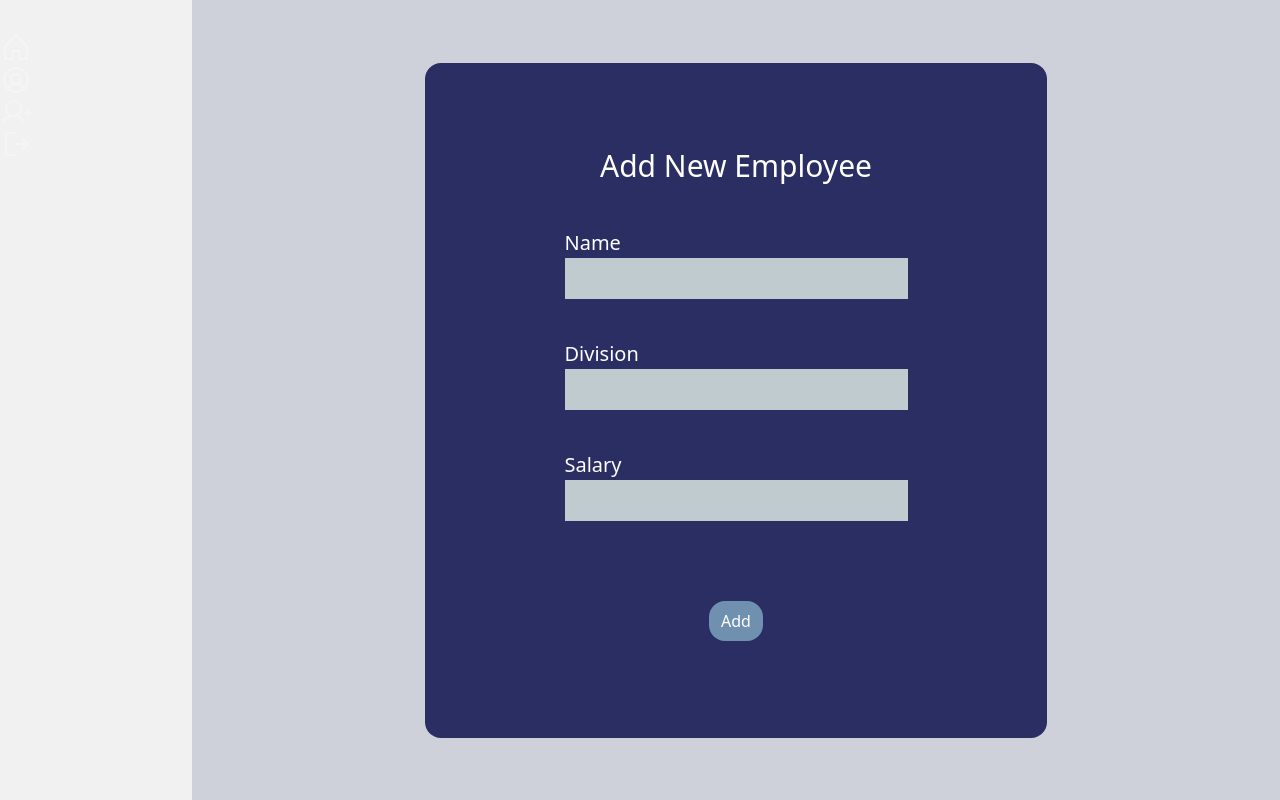
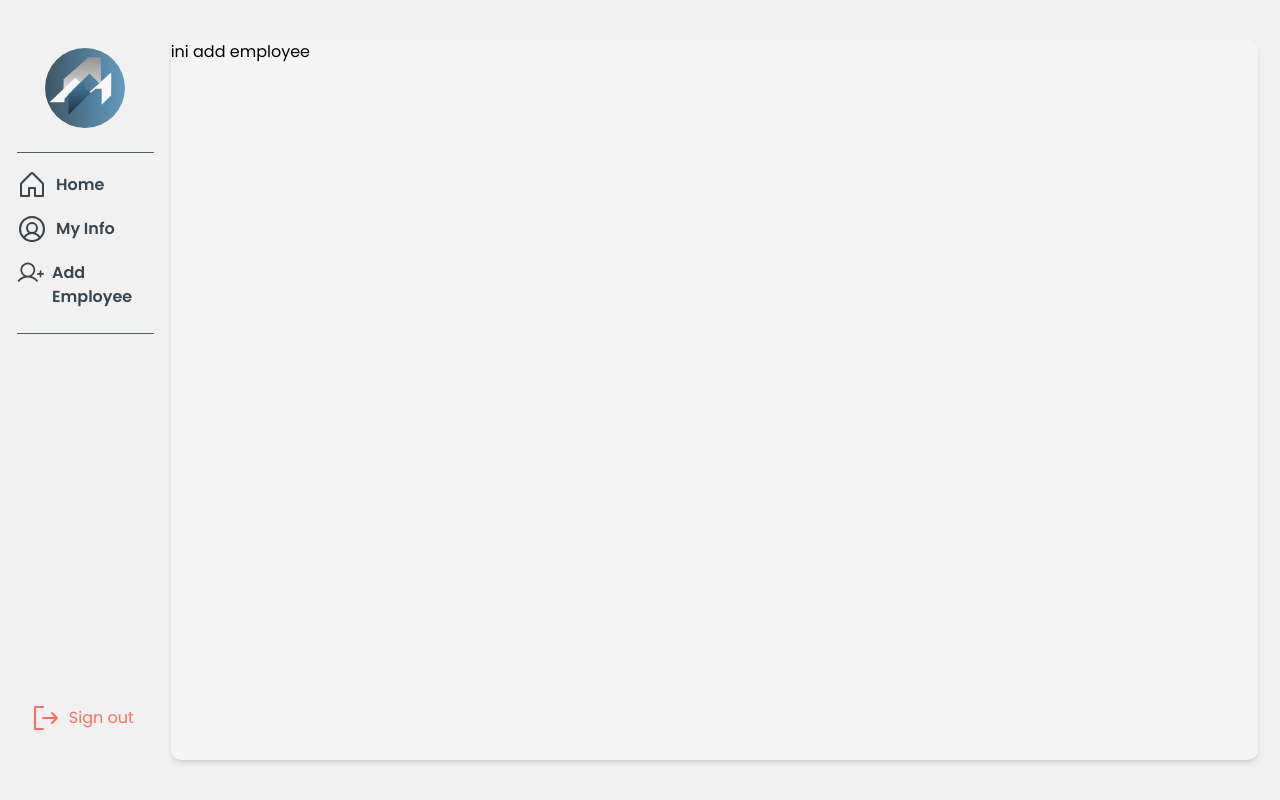
Before and after one commit to rastuak/EmpTracky, a React (Vite) app: page /add-employee in a window 1280 px wide. Built offline with nearby package versions, Linux system fonts and the light colour scheme.

Commit message:
changes on DashboardElement.jsx

```diff
--- a/src/components/ui/DashboardElement.jsx
+++ b/src/components/ui/DashboardElement.jsx
@@ -1,15 +1,47 @@
+import { House, SignOut, UserCircle, UserPlus } from "@phosphor-icons/react";
 import { useNavigate } from "react-router-dom";
-import { House, UserCircle, UserPlus, SignOut } from "@phosphor-icons/react"
+import line from "../../assets/images/dashboardLine.svg";
+import logo from "../../assets/images/logoDashboard.svg";
 
-export default function DashboardElement() {
+export default function DashboardElement({children}) {
   const navigate = useNavigate();
 
   return (
-    <div className="bg-[#f1f1f1] h-screen w-[15%] flex flex-col py-8 font-poppins">
-      <House size={32} className="text-[#f5f5f5]"/>
-      <UserCircle size={32} className="text-[#f5f5f5]"/>
-      <UserPlus size={32} className="text-[#f5f5f5]"/>
-      <SignOut size={32} className="text-[#f5f5f5]"/>
+    <div className="bg-emptracky-f1 min-h-screen w-screen font-poppins flex overflow-hidden">
+      <div className="w-[15%] min-h-screen py-12 px-4 relative">
+        <div className="w-full justify-center items-center h-[90%]">
+          <div className="w-full flex justify-center">
+            <img src={logo} alt="logo" className="w-[80px]" />
+          </div>
+          <img src={line} className="mt-6 mb-4" />
+          <div className="text-emptracky-darkgray font-semibold">
+            <div className="flex gap-2 hover:text-emptracky-blue hover:cursor-pointer w-fit mb-3 transition-all duration-200" onClick={() => navigate("/home")}>
+              <House size={32} />
+              <p className="mt-1">Home</p>
+            </div>
+            <div className="flex gap-2 hover:text-emptracky-blue hover:cursor-pointer w-fit mb-3 transition-all duration-200" onClick={() => navigate("/my-info")}>
+              <UserCircle size={32} />
+              <p className="mt-1">My Info</p>
+            </div>
+            <div className="flex gap-2 hover:text-emptracky-blue hover:cursor-pointer w-fit mb-3 transition-all duration-200" onClick={() => navigate("/add-employee")}>
+              <UserPlus size={32} />
+              <p className="mt-1">Add Employee</p>
+            </div>
+          </div>
+          <img src={line} className="mt-6 mb-4" />
+        </div>
+        <div className="flex w-full justify-center">
+          <div className="p-1 pr-3 rounded-md flex gap-2 text-emptracky-red hover:text-emptracky-fd hover:bg-emptracky-red hover:cursor-pointer w-fit transition-all duration-200">
+            <SignOut size={32} />
+            <p className="mt-1">Sign out</p>
+          </div>
+        </div>
+      </div>
+      <div className="flex justify-left items-center w-full min-h-screen">
+        <div className="bg-[#f5f5f5] h-[90%] w-[98%] shadow-md rounded-[10px]">
+        {children}
+        </div>
+      </div>
     </div>
   );
 }
--- a/src/pages/AddEmployeePage.jsx
+++ b/src/pages/AddEmployeePage.jsx
@@ -3,65 +3,10 @@ import { useState } from "react";
 import DashboardElement from "../components/ui/DashboardElement";
 
 export default function AddEmployeePage() {
-  const [name, setName] = useState("");
-  const [division, setDivision] = useState("");
-  const [salary, setSalary] = useState("");
-
-  const handleAddEmployee = async () => {
-    try {
-      const response = await axios.post('http://localhost:8000/employee/add', {
-        name,
-        division,
-        salary,
-      });
-
-      if (response.status !== 201) throw new Error("Add employee failed");
-
-      console.log(response.data);
-
-    } catch (error) {
-      console.error(error);
-    }
-  }
 
   return (
-    <div className="bg-[#CED1DA] h-screen w-screen flex">
-      <DashboardElement />
-
-      <div className="bg-[#2B2E63] w-[622px] h-[675px] m-auto rounded-2xl flex flex-col text-white">
-        <p className="text-[30px] mx-auto mt-20">Add New Employee</p>
-
-        <div className="mx-auto mt-10">
-          <p className="text-[20px]">Name</p>
-          <input
-            value={name}
-            onChange={(e) => setName(e.target.value)}
-            className="bg-[#BFCBCE] w-[343px] h-[41px] text-gray-700 px-2"
-          />
-        </div>
-
-        <div className="mx-auto mt-10">
-          <p className="text-[20px]">Division</p>
-          <input
-            value={division}
-            onChange={(e) => setDivision(e.target.value)}
-            className="bg-[#BFCBCE] w-[343px] h-[41px] text-gray-700 px-2"
-          />
-        </div>
-
-        <div className="mx-auto mt-10">
-          <p className="text-[20px]">Salary</p>
-          <input
-            value={salary}
-            onChange={(e) => setSalary(e.target.value)}
-            className="bg-[#BFCBCE] w-[343px] h-[41px] text-gray-700 px-2"
-          />
-        </div>
-
-        <div className="mx-auto mt-20">
-          <button className="bg-[#6F90AF] p-2 px-3 rounded-2xl" onClick={handleAddEmployee}>Add</button>
-        </div>
-      </div>
-    </div>
+    <DashboardElement>
+      <h1>ini add employee</h1>
+    </DashboardElement>
   );
 }
--- a/src/pages/AttendancePage.jsx
+++ b/src/pages/AttendancePage.jsx
@@ -1,8 +1,11 @@
 import React from 'react'
+import DashboardElement from '../components/ui/DashboardElement'
 
 const AttendancePage = () => {
   return (
-    <div>AttendancePage</div>
+    <DashboardElement>
+      <h1>ini attendance</h1>
+    </DashboardElement>
   )
 }
 
--- a/src/pages/EmployeeInfoPage.jsx
+++ b/src/pages/EmployeeInfoPage.jsx
@@ -1,8 +1,11 @@
 import React from 'react'
+import DashboardElement from '../components/ui/DashboardElement'
 
 const EmployeeInfoPage = () => {
   return (
-    <div>EmployeeInfoPage</div>
+    <DashboardElement>
+      <h1>ini employee info</h1>
+    </DashboardElement>
   )
 }
 
--- a/src/pages/HomePage.jsx
+++ b/src/pages/HomePage.jsx
@@ -1,7 +1,7 @@
-import { House, SignOut, UserCircle, UserPlus } from "@phosphor-icons/react";
 import axios from "axios";
 import { useEffect, useState } from "react";
-import logo from "../assets/images/logoDashboard.svg";
+import DashboardElement from "../components/ui/DashboardElement";
+import bg from "../assets/images/bgHome.svg"
 
 export default function HomePage() {
   const [data, setData] = useState([]);
@@ -21,22 +21,10 @@ export default function HomePage() {
   }, []);
 
   return (
-    <div className="bg-emptracky-f1 min-h-screen w-screen font-poppins flex">
-      <div className="w-[15%] min-h-screen py-12 flex-row">
-        <div className="w-full flex justify-center">
-          <img src={logo} alt="logo" className="w-[80px]" />
-        </div>
-        <div>
-          <House size={32} className="text-emptracky-darkgray" />
-          <UserCircle size={32} className="text-emptracky-darkgray" />
-          <UserPlus size={32} className="text-emptracky-darkgray" />
-          <SignOut size={32} className="text-emptracky-darkgray" />
-        </div>
+    <DashboardElement>
+      <div className="w-full h-full">
+       <h1>ini home page</h1>
       </div>
-      <div className="flex justify-center items-center w-full min-h-screen">
-        <div className="bg-[#f5f5f5] h-[90%] w-[95%] shadow-md">
-        </div>
-      </div>
-    </div>
+    </DashboardElement>
   );
 }
--- a/src/pages/MyInfoPage.jsx
+++ b/src/pages/MyInfoPage.jsx
@@ -2,28 +2,11 @@ import { useState } from "react";
 
 import DashboardElement from "../components/ui/DashboardElement";
 
-import employeeIcon from "../assets/images/employee.svg";
-
 export default function MyInfoPage() {
   const [name, setName] = useState("");
   return (
-    <div className="bg-[#CED1DA] h-screen w-screen flex">
-      <DashboardElement />
-
-      <div className="bg-[#2B2E63] w-[622px] h-[675px] m-auto rounded-2xl flex flex-col text-white">
-        <img src={employeeIcon} className="w-[240px] mx-auto mt-24" />
-
-        <p className="text-[30px] mx-auto mt-20">My Info</p>
-
-        <div className="mx-auto mt-10">
-          <p className="text-[20px]">Name</p>
-          <input
-            value={name}
-            onChange={(e) => setName(e.target.value)}
-            className="bg-[#BFCBCE] w-[343px] h-[41px] text-gray-700 px-2"
-          />
-        </div>
-      </div>
-    </div>
+    <DashboardElement>
+      <h1>ini my info</h1>
+    </DashboardElement>
   );
 }
```
Also changed, not shown: src/assets/images/bgHome.svg.
